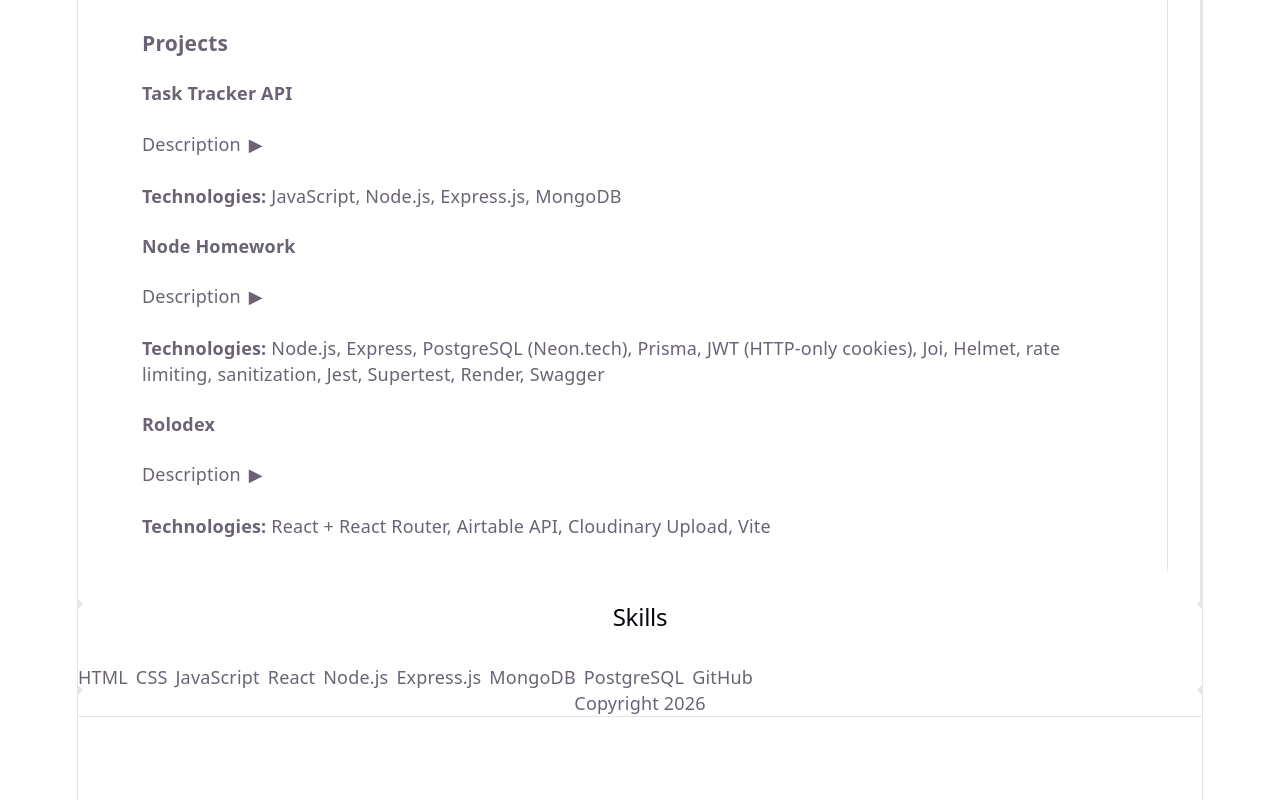
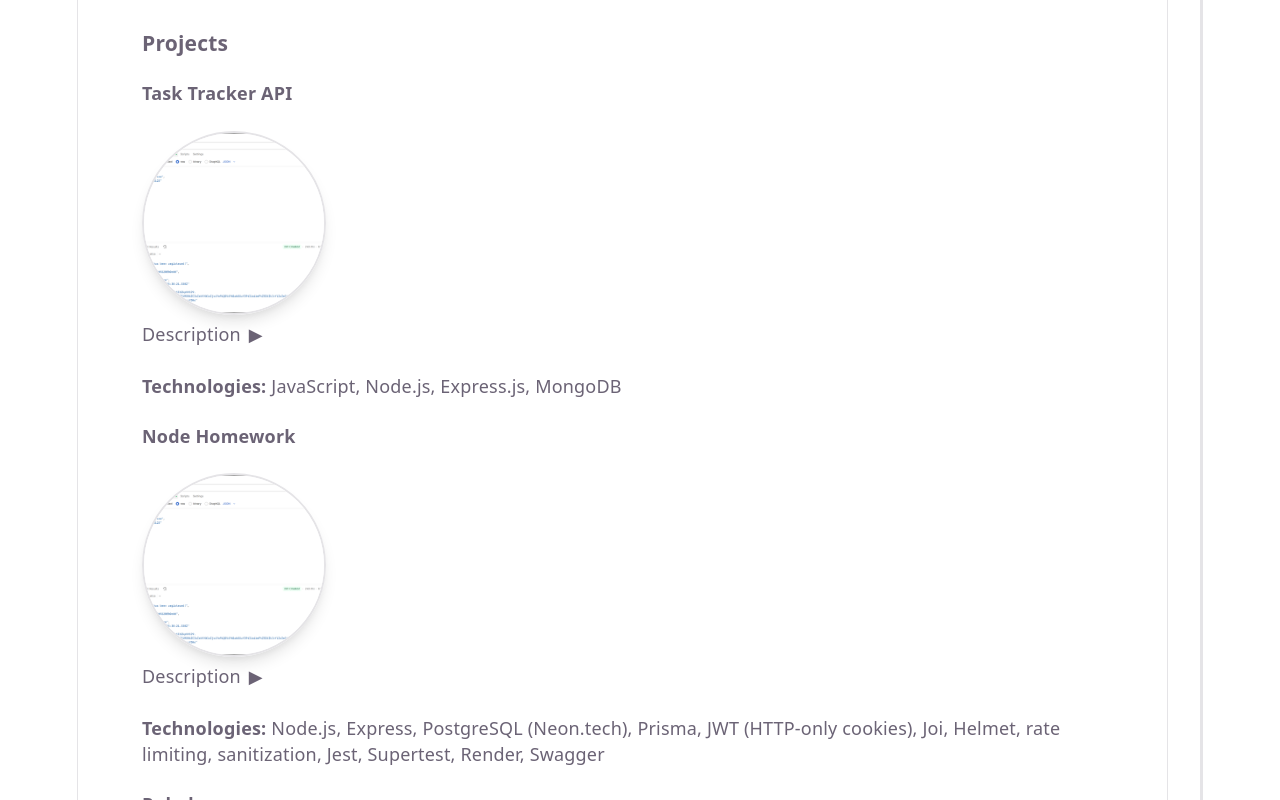
Before and after one commit to kwishart24/web-dev-portfolio, a React (Vite) app: page / in a window 1280 px wide. Shown: the part 660-1460 px from the top of the page. Built offline with nearby package versions, Linux system fonts and the light colour scheme.

Commit message:
adding screenshots from projects

```diff
--- a/src/App.css
+++ b/src/App.css
@@ -17,7 +17,8 @@
   }
 }
 
-.headshot {
+.headshot,
+.projectImage {
   width: 180px;
   height: 180px;
   border-radius: 50%;
--- a/src/components/ProjectCard.jsx
+++ b/src/components/ProjectCard.jsx
@@ -1,11 +1,18 @@
 import { useState } from "react";
 
-function ProjectCard({ title, description, technologies }) {
+function ProjectCard({
+  title,
+  description,
+  projectImage,
+  altText,
+  technologies,
+}) {
   const [open, setOpen] = useState(false);
 
   return (
     <article className="project-card">
       <h4>{title}</h4>
+      <img src={projectImage} alt={altText} className="projectImage" />
 
       <div
         className="description-toggle"
--- a/src/components/Projects.jsx
+++ b/src/components/Projects.jsx
@@ -1,4 +1,5 @@
 import ProjectCard from "./ProjectCard";
+import TaskTracker from "../assets/task-tracker-api.png";
 
 function Projects() {
   return (
@@ -7,11 +8,15 @@ function Projects() {
         <h3>Projects</h3>
         <ProjectCard
           title="Task Tracker API"
+          projectImage={TaskTracker}
+          altText="Postman testing of Task Tracker API shows successful user registration."
           description="This is a full-stack task tracking app that runs on Node/Express with a MongoDB database."
           technologies="JavaScript, Node.js, Express.js, MongoDB"
         />
         <ProjectCard
           title="Node Homework"
+          projectImage={TaskTracker}
+          altText="Postman testing of Task Tracker API shows successful user registration."
           description="This TaskList App is a secure, production-grade backend built with Node.js, Express, Prisma, and PostgreSQL. The API powers a task management system where authenticated users can create, update, search, and analyze their tasks. Its purpose is to demonstrate real-world backend engineering skills."
           technologies="Node.js, Express, PostgreSQL (Neon.tech), Prisma, JWT (HTTP-only cookies), Joi, Helmet, rate limiting, sanitization, Jest, Supertest, Render, Swagger"
         />
```
Also changed, not shown: src/assets/task-tracker-api.png (added).
